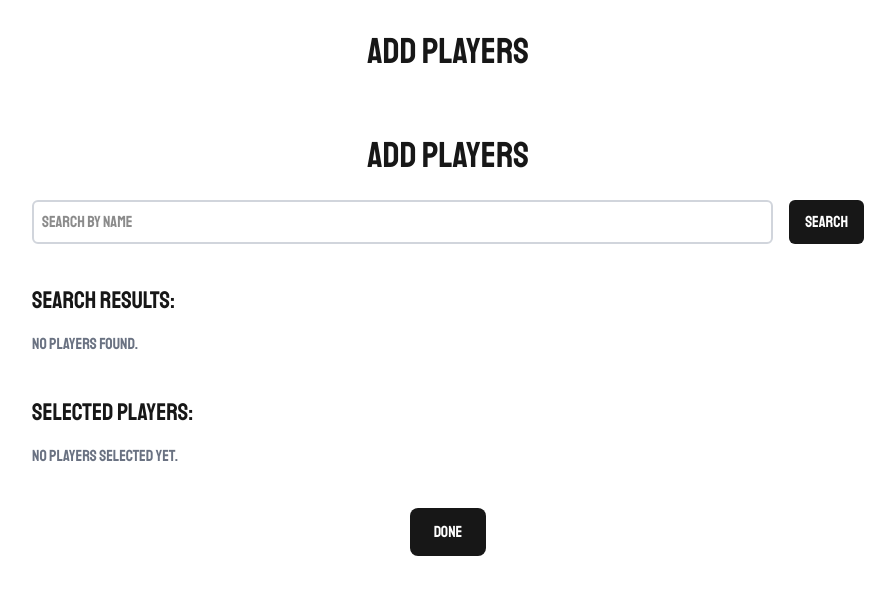
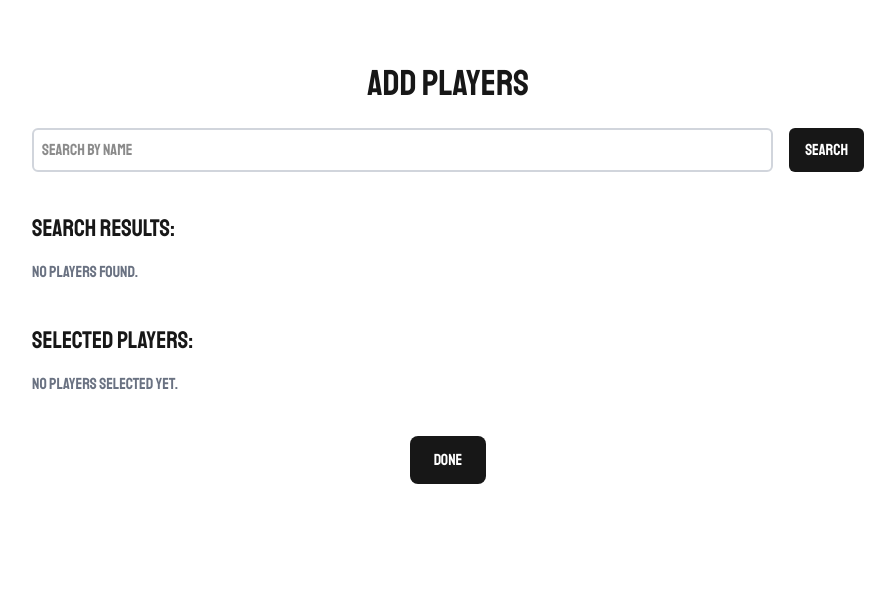
Before and after one commit to collinbrohm/score-sync, a Next.js app in the folder frontend/: page /AddPlayer in a window 1280 px wide. Shown: the top 594 px of the page, without its empty margins (192-1087 px from the left). Built offline with nearby package versions, Linux system fonts and the light colour scheme.

Commit message:
Moved page.tsx for AddPlayers

```diff
--- a/frontend/src/app/AddPlayer/page.tsx
+++ b/frontend/src/app/AddPlayer/page.tsx
@@ -1,11 +1,11 @@
 'use client';
-import AddPlayers from '../components/AddPlayer/AddPlayer';
+import AddPlayers from './AddPlayer';
 
 export default function AddPlayersPage() {
   return (
     <div className="min-h-screen bg-background text-foreground p-8 font-staatliches">
       <div className="max-w-4xl mx-auto">
-        <h1 className="text-4xl mb-8 text-center">Add Players</h1>
+
         <AddPlayers />
       </div>
     </div>
--- a/frontend/src/app/components/RosterSection/RosterSection.tsx
+++ b/frontend/src/app/components/RosterSection/RosterSection.tsx
@@ -4,7 +4,7 @@ import Link from 'next/link';
 
 export default function RosterSection() {
   // Hardcoded starting roster for visualization
-  //
+
   const [roster, setRoster] = useState([
     { id: 1, firstName: "Alice", lastName: "Anderson", jerseyNumber: 7, email: "alice@example.com" },
   ]);
```
Also changed, not shown: frontend/src/app/AddPlayer/AddPlayer.tsx (renamed from frontend/src/app/components/AddPlayer/AddPlayer.tsx), frontend/src/app/components/AddPlayer/page.tsx (deleted).
